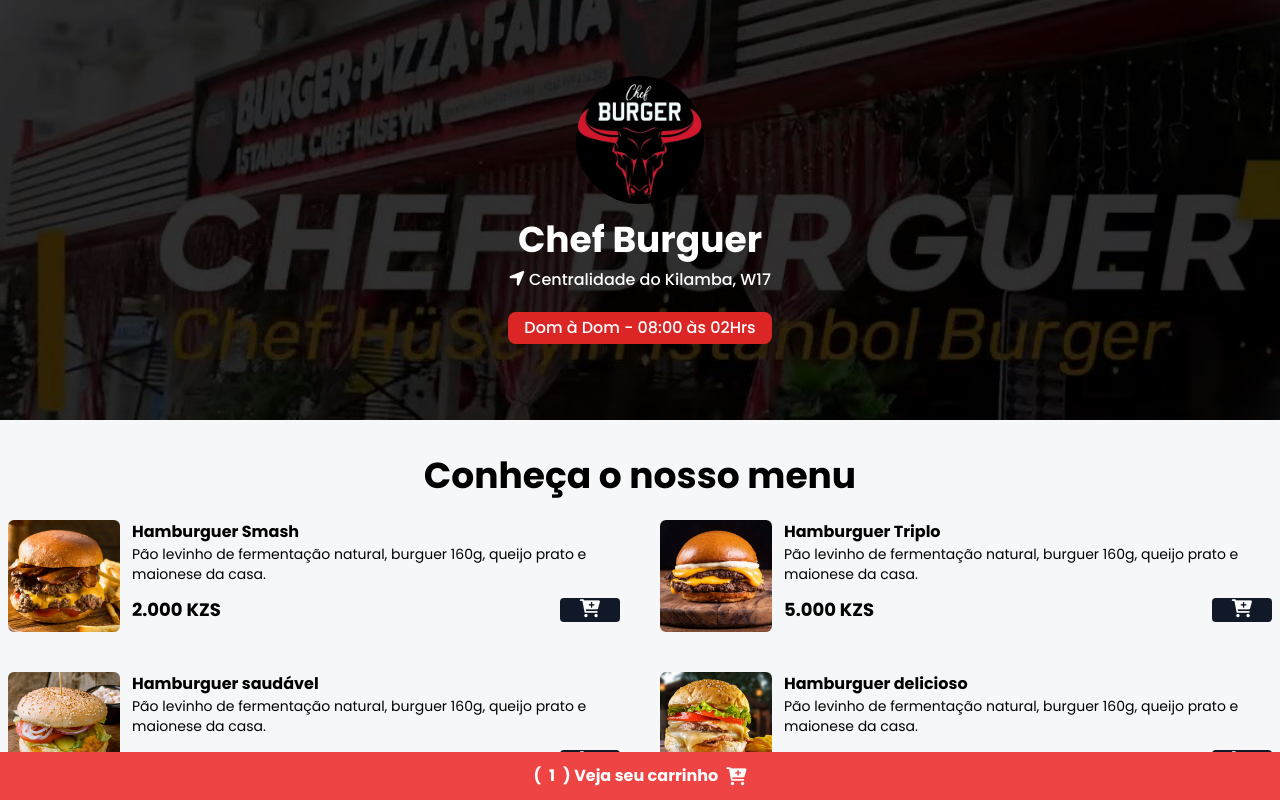
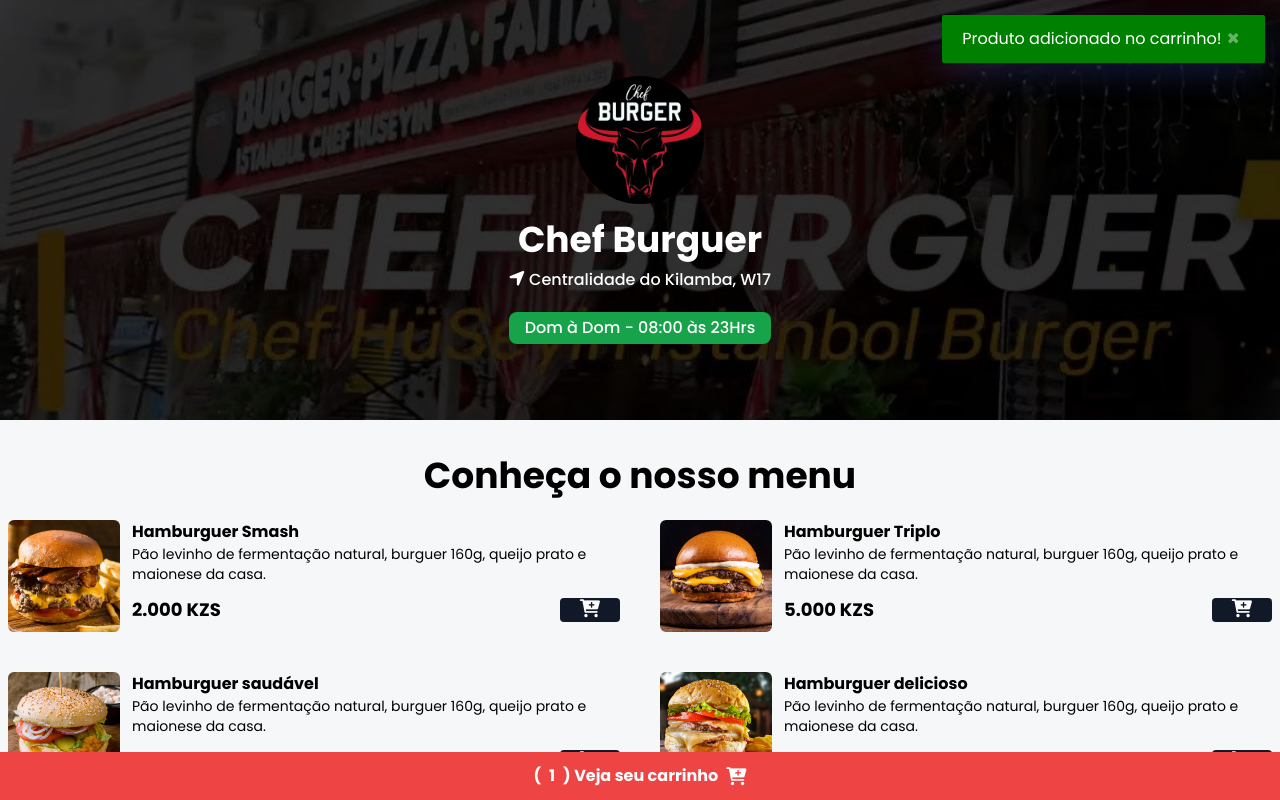
Before and after one commit to 001ally/cardapioOnline, a website: page index.html in a window 1280 px wide. Both pictures are taken after a click on the button 589 px from the left and 610 px from the top of the page. Shown: the top 800 px of the page. Drawn offline with nearby package versions, Linux system fonts and the light colour scheme.

Commit message:
alert ao adicionar produto no carinho

```diff
--- a/index.html
+++ b/index.html
@@ -38,7 +38,7 @@
 
         <div class="bg-green-600 px-4 py-1 rounded-lg mt-5" id="date-span">
             <span class="text-white font-medium">
-                 Dom à Dom - 08:00 às 02Hrs
+                 Dom à Dom - 08:00 às 23Hrs
             </span>
         </div>
 
@@ -72,6 +72,7 @@
 <div class="flex items-center gap-2 justify-between mt-3">
     <p class="font-bold text-lg"> 2.000 KZS </p>
     <button
+    id="btn-cart"
     class="bg-gray-900 px-5 rounded add-to-cart-btn"
     data-name="Hamburguer Smach"
     data-price="2000"
--- a/script.js
+++ b/script.js
@@ -61,6 +61,23 @@
 
   // Fuction to Add to cart
 
+  document.getElementById('btn-cart').addEventListener("click", function () {
+
+        Toastify({
+          text: "Produto adicionado no carrinho!",
+          duration:3000,
+          close:true,
+          gravity:"top",
+          position:"right",
+          stopOnFocus:true,
+          style:{
+            background: "green",
+          },
+        }).showToast();
+
+
+
+  })
   function AddToCart(name, price) {
     //alert("O item é " + name)
 
@@ -204,7 +221,7 @@
  function checkRestaurantOpen() {
   const data = new Date();
   const hora = data.getHours();
-  return hora >= 0 && hora < 0;
+  return hora >= 8 && hora < 23;
  }
 
  const spanItem = document.getElementById("date-span")
```
Also changed, not shown: styles/input.css.
